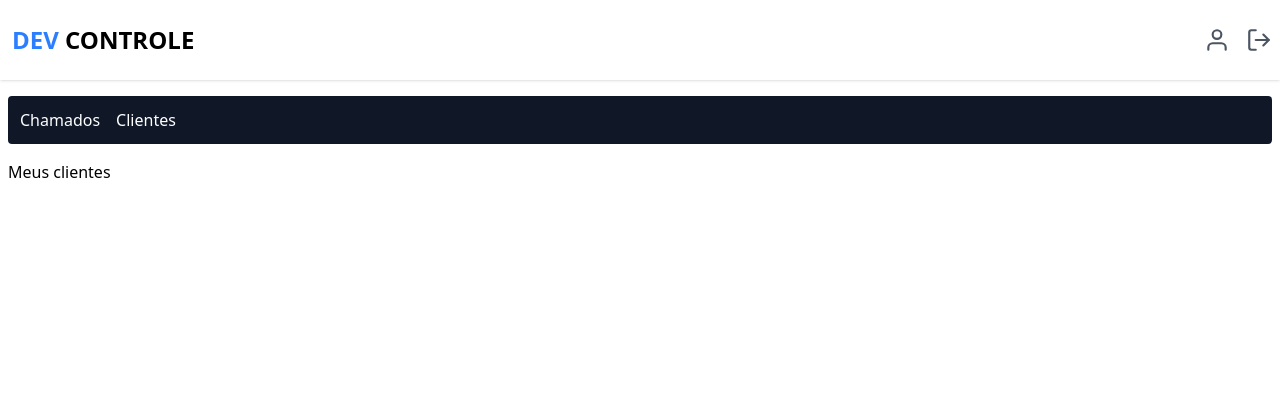
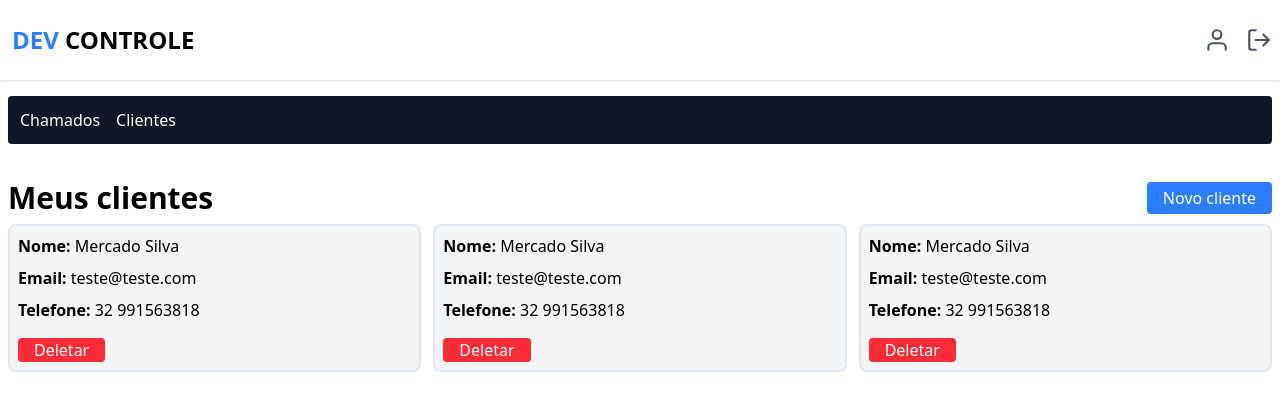
Before and after one commit to davidsnts/devcontrole, a Next.js app: page /dashboard/customer in a window 1280 px wide. Shown: the top 410 px of the page. Built offline with nearby package versions, Linux system fonts and the light colour scheme; no server answers; sample sign-in values are in the browser's storage.

Commit message:
Feat: Criando página de clientes

```diff
--- /dev/null
+++ b/src/app/dashboard/customer/components/card/index.tsx
@@ -0,0 +1,16 @@
+import React from 'react'
+
+const CardCustomer = () => {
+    return (
+        <article className='flex flex-col border-slate-200 bg-gray-100 border-2 p-2 rounded-lg gap-2 hover:scale-105 duration-300'>
+            <h2>
+                <a className='font-bold'>Nome:</a> Mercado Silva
+            </h2>
+            <p><a className='font-bold'>Email:</a> teste@teste.com</p>
+            <p><a className='font-bold'>Telefone:</a> 32 991563818</p>
+            <button className='bg-red-500 px-4 rounded text-white mt-2 self-start'> Deletar </button>
+        </article>
+    )
+}
+
+export default CardCustomer
--- /dev/null
+++ b/src/app/dashboard/customer/new/page.tsx
@@ -0,0 +1,12 @@
+import Container from '@/components/container'
+import React from 'react'
+
+const NewCustomer = () => {
+  return (
+    <Container>
+        Pagina cadastro cliente
+    </Container>
+)
+}
+
+export default NewCustomer
--- a/src/app/dashboard/customer/page.tsx
+++ b/src/app/dashboard/customer/page.tsx
@@ -1,7 +1,9 @@
 import Container from '@/components/container'
 import { authOptions } from '@/lib/auth';
 import { getServerSession } from 'next-auth';
+import Link from 'next/link';
 import { redirect } from 'next/navigation';
+import CardCustomer from './components/card';
 
 const Customer = async () => {
 
@@ -12,10 +14,17 @@
     }
     return (
         <Container>
-            <main>
-                <div>
-                    <h1>Meus clientes</h1>
+            <main className='mt-9 mb-2'>
+                <div className='flex items-center justify-between'>
+                    <h1 className='text-3xl font-bold'>Meus clientes</h1>
+                    <Link href={'/dashboard/customer/new'} className='bg-blue-500 text-white px-4 py-1 rounded' > Novo cliente</Link>
                 </div>
+
+                <section className='grid grid-cols-1 sm:grid-cols-2 lg:grid-cols-3 gap-3 mt-2'>
+                    <CardCustomer />
+                    <CardCustomer />
+                    <CardCustomer />
+                </section>
             </main>
         </Container>
     )
```
